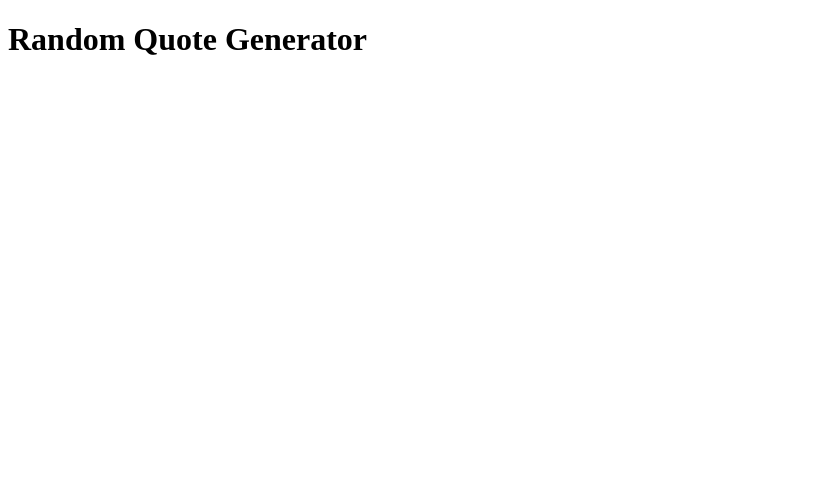
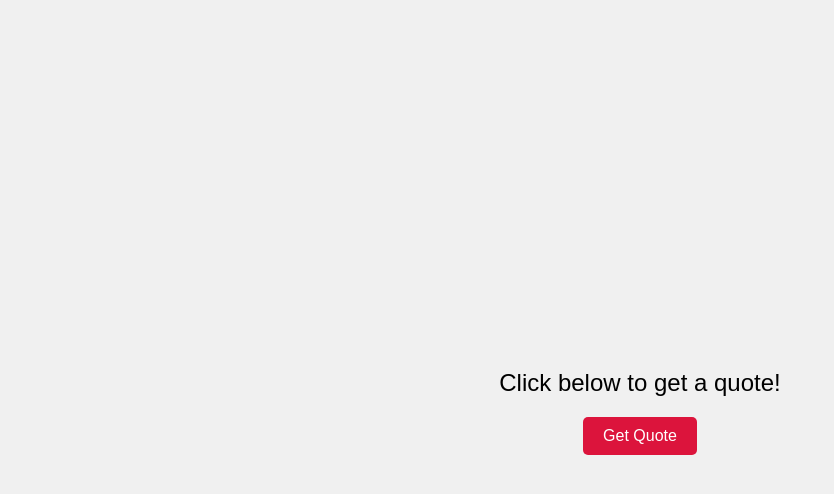
Before and after one commit to SamP9999/random-quote-generator, a plain HTML site: page index.html in a window 1280 px wide. Shown: the whole page, without its empty margins (0-834 px from the left). Drawn offline with Linux system fonts and the light colour scheme.

Commit message:
new commit

```diff
--- a/index.html
+++ b/index.html
@@ -3,9 +3,40 @@
 <head>
   <meta charset="UTF-8">
   <meta name="viewport" content="width=device-width, initial-scale=1.0">
-  <title>Random Quote Generator</title>
+  <title>Motivational Quote Generator</title>
+  <style>
+    body{
+      font-family: Arial, sans-serif;
+      display: flex;
+      justify-content: center;
+      align-items: center;
+      height: 100vh;
+      margin: 0;
+      background-color: #f0f0f0;
+    }
+    .container {
+      text-align: center;
+    }
+    .quote{
+      font-size: 24px;
+      margin-bottom: 20px;
+    }
+    button{
+      padding: 10px 20px;
+      font-size: 16px;
+      cursor: pointer;
+      background-color: crimson;
+      color: white;
+      border: none;
+      border-radius: 5px;
+    }
+  </style>
 </head>
 <body>
-  <h1>Random Quote Generator</h1>
+  <div class="container">
+    <p class="quote">Click below to get a quote!</p>
+    <button onclick="generateQuote()">Get Quote</button>
+  </div>
+  <script src="script.js"></script>
 </body>
 </html>
--- /dev/null
+++ b/script.js
@@ -0,0 +1,8 @@
+
+
+async function generateQuote(){
+  const response = await fetch('https://api.quotable.io/random');
+  const data = await response.json();
+  const quote = data.cotent;
+  document.querySelector('.quote').textContent = "${quote}";
+}
```
Also changed, not shown: 1 other file.
